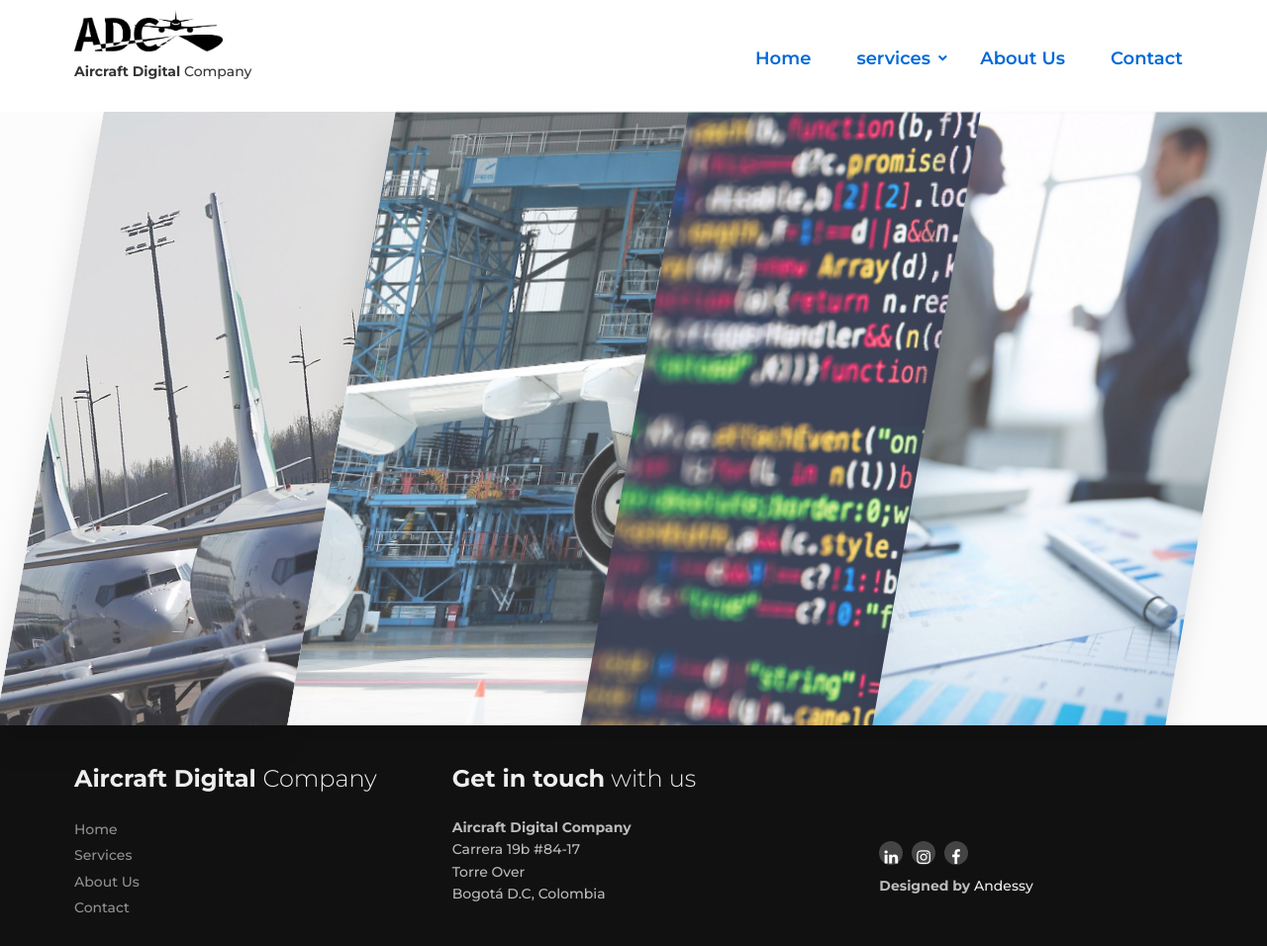
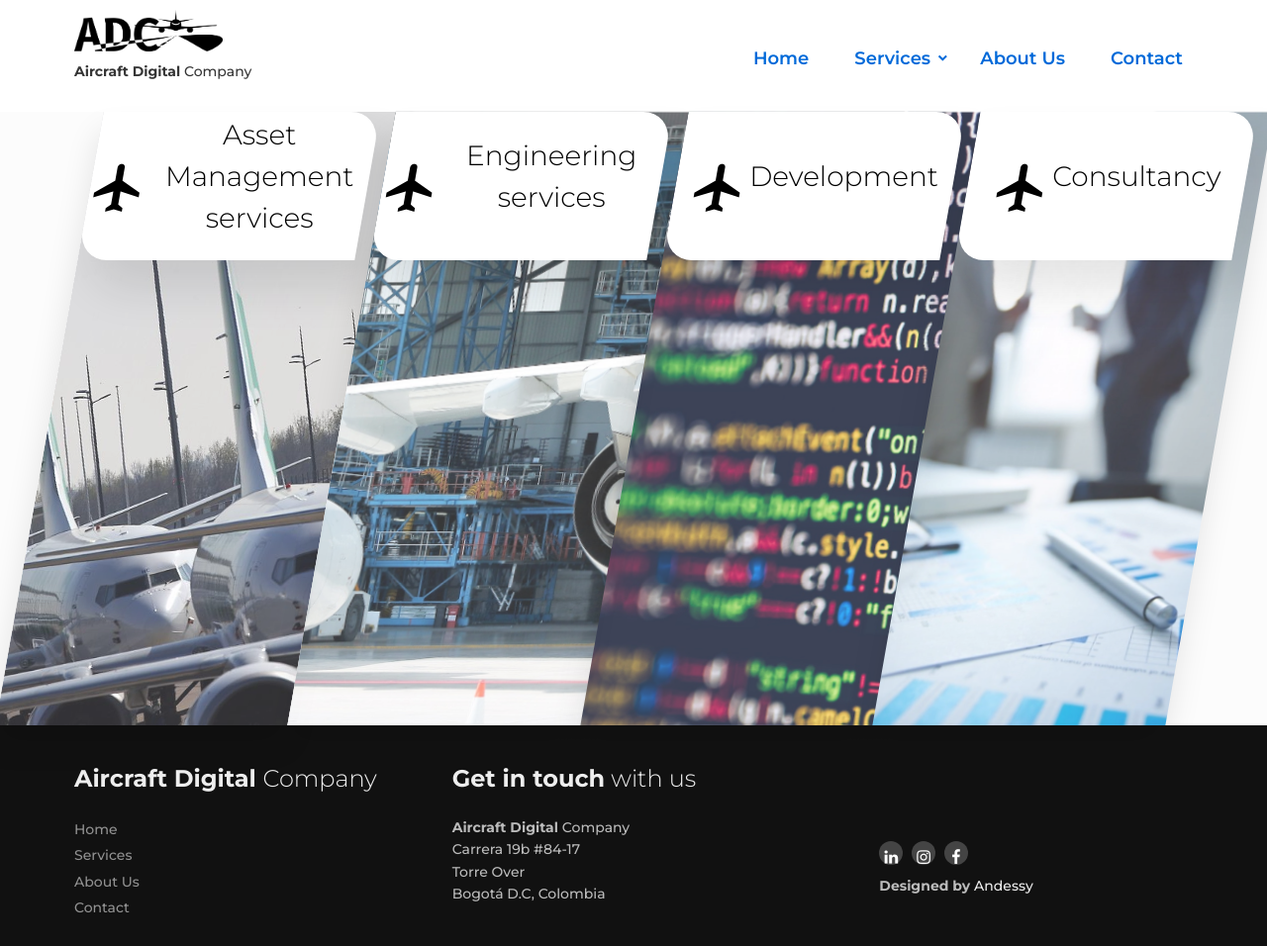
Before and after one commit to Davidpardo15/adcpagev3, a plain HTML site: page index.html in a window 1280 px wide. Shown: the whole page at 99% size. Drawn offline with Linux system fonts and the light colour scheme; files whose address does not match are found by name.

Commit message:
Propuesta adc v3 cambios

```diff
--- a/css/style1.css
+++ b/css/style1.css
@@ -6,12 +6,29 @@
     height: 620px;
     transform: skew(-10deg);
   }
+  .c1{
+    position: absolute;
+    bottom: 300px;
+    left: 130px;
+    transition: 0s;
+    color: #2f58b1;
+    z-index: 1;
+  }
+
+  .boxs h4{
+    align-items: center;
+    align-self: center;
+    color: #000000;
+    font-weight: 300;
+    transform: skew(10deg);
+    z-index: 1;
+  }
 
   .boxs {
     position: relative;
     flex: 1;
     overflow: hidden;
-    transition: 0.5s;
+    transition: 1s;
     margin: 0;
     box-shadow: 0 20px 30px rgba(0, 0, 0, 0.1);
     line-height: 0;
@@ -20,15 +37,16 @@
   }
 
   .boxs a > img {
+    position: absolute;
     width: 100%;
     height:100%;
     object-fit: cover;
     transition: 15s;
     opacity: .8;
     flex-grow: 1;
+  }
 
 
-  }
 
   .boxs:hover {
     flex: 1 1 50%;
@@ -58,6 +76,20 @@
 
   .boxs:hover .content-overlay{
     opacity: 0.5;
+  }
+
+  .boxs:hover .c2{
+    opacity: 0;
+    transition: 1s;
+  }
+
+  .boxs:hover .container1{
+    opacity: 0;
+    transition: 1s;
+  }
+
+  .boxs:hover h4{
+    opacity: 0;
   }
 
   .content-details {
@@ -106,3 +138,30 @@
   .credits{
     font-weight: 500;
   }
+
+  .container1{
+    position: absolute;
+    display: flex;
+    align-items: center;
+    justify-content: center;
+    text-align: center;
+    background-color: rgb(255, 255, 255);
+    border-top-right-radius: 30px;
+    border-bottom-left-radius: 30px;
+    width: 280px;
+    height: 150px;
+    z-index: 1;
+    bottom: px;
+    left: px;
+    transition: 0s;
+    box-shadow: 21px 22px 44px 7px rgba(0,0,0,0.1);
+  }
+  .c2{
+    margin-right: 0;
+
+    font-size: 58px;
+    color: black;
+  }
+  .c2 h4{
+    background-color: #000000;
+  }
--- a/index.html
+++ b/index.html
@@ -58,7 +58,7 @@
                         <ul class="site-menu main-menu js-clone-nav d-none d-lg-block">
                           <li class="active"><a href="index.html" class="nav-link">Home</a></li>
                           <li class="has-children">
-                            <a href="#" class="nav-link">services</a>
+                            <a href="#" class="nav-link">Services</a>
                             <ul class="dropdown arrow-top">
                               <li class="has-children"><a href="#" class="nav-link">ASSET MANAGEMENT SERVICES</a>
                                 <ul class="dropdown">
@@ -105,48 +105,71 @@
       <section>
         <div class="containers">
           <div class="boxs">
+            <div class="container1">
+              <i class="c2 icon-flight" ></i>
+              <h4>Asset Management services</h4>
+            </div>
             <a href="https://davidpardo15.github.io/Andessy-V2/">
               <img src="img/MicrosoftTeams-image (2).png">
-              <div class="content-overlay"></div></a>
+              <div class="content-overlay"></div>
               <div class="content-details">
                 <i class="icon-flight icon-custom"></i>
                 <h2>Asset management services</h2><hr>
                 <div class="container">
                   <h3>Lorem ipsum dolor sit amet consectetur adipisicing elit. Fugit unde impedit minus eos ullam ab, neque eveniet possimus doloribus reiciendis in delectus fugiat quos officia tempora,Lorem ipsum dolor sit amet consectetur adipisicing elit. Fugit unde impedit minus eos ullam ab, neque eveniet possimus doloribus reiciendis in delectus fugiat quos officia tempora</h4>
                 </div>
-              </div>
+              </div></a>
           </div>
           <div class="boxs">
+            <div class="container1">
+              <i class="c2 icon-flight" ></i>
+              <h4>Engineering services</h4>
+            </div>
             <a href="https://davidpardo15.github.io/Andessy-V2/">
               <img src="img/MicrosoftTeams-image (4).png">
-              <div class="content-overlay"></div></a>
+              <div class="content-overlay"></div>
               <div class="content-details">
                 <i class="icon-flight icon-128"></i>
                 <h2>Engineering services</h2><hr>
                 <h3>Lorem ipsum dolor sit amet consectetur adipisicing elit. Fugit unde impedit minus eos ullam ab, neque eveniet possimus doloribus reiciendis in delectus fugiat quos officia tempora </h3>
-              </div>
+              </div></a>
           </div>
           <div class="boxs">
+            <div class="container1">
+              <i class="c2 icon-flight" ></i>
+              <h4>Development</h4>
+            </div>
             <a href="https://davidpardo15.github.io/Andessy-V2/">
               <img src="img/MicrosoftTeams-image.png">
-              <div class="content-overlay"></div></a>
+              <div class="content-overlay"></div>
               <div class="content-details">
                 <i class="icon-flight icon-128"></i>
-                <h2>Developement</h2><hr>
+                <h2>Development</h2><hr>
                 <h3>Lorem ipsum dolor sit amet consectetur adipisicing elit. Recusandae dignissimos expedita in quaerat, sapiente ad velit quo. Minus, dolores? Natus quam neque nam enim obcaecati sunt impedit corrupti earum accusamus?</h3>
-              </div>
+              </div></a>
           </div>
           <div class="boxs">
+            <div class="container1">
+              <i class="c2 icon-flight" ></i>
+              <h4>Consultancy</h4>
+            </div>
             <a href="https://davidpardo15.github.io/Andessy-V2/">
             <img src="img/MicrosoftTeams-image (3).png" alt="">
-            <div class="content-overlay"></div></a>
+            <div class="content-overlay"></div>
             <div class="content-details">
               <i class="icon-flight icon-128"></i>
               <h2>Consultancy</h2><hr>
               <h3>Lorem ipsum dolor sit amet consectetur adipisicing elit. Unde at velit modi laborum rerum, assumenda voluptate nemo distinctio a itaque neque fuga culpa autem maxime ipsam laudantium soluta quisquam nostrum!</h3>
-            </div>
+            </div></a>
           </div>
         </div>
+      </section>
+
+      <section>
+        <!--<div class="container1">
+          <i class="c2 icon-flight" ></i>
+          <h4>Asset Management</h4>
+        </div>-->
       </section>
     <footer style="padding-top: 36px;">
       <div class="container" style="height: 200px;">
@@ -166,7 +189,7 @@
             <div class="widget">
               <h5 class="widgetheading"> <strong>Get in touch</strong>  with us</h5>
               <address>
-								<strong>Aircraft Digital Company</strong><br>
+								<strong>Aircraft Digital </strong>Company<br>
                 Carrera 19b #84-17<br>
                 Torre Over<br>
                 Bogotá D.C, Colombia<br><br>
```
